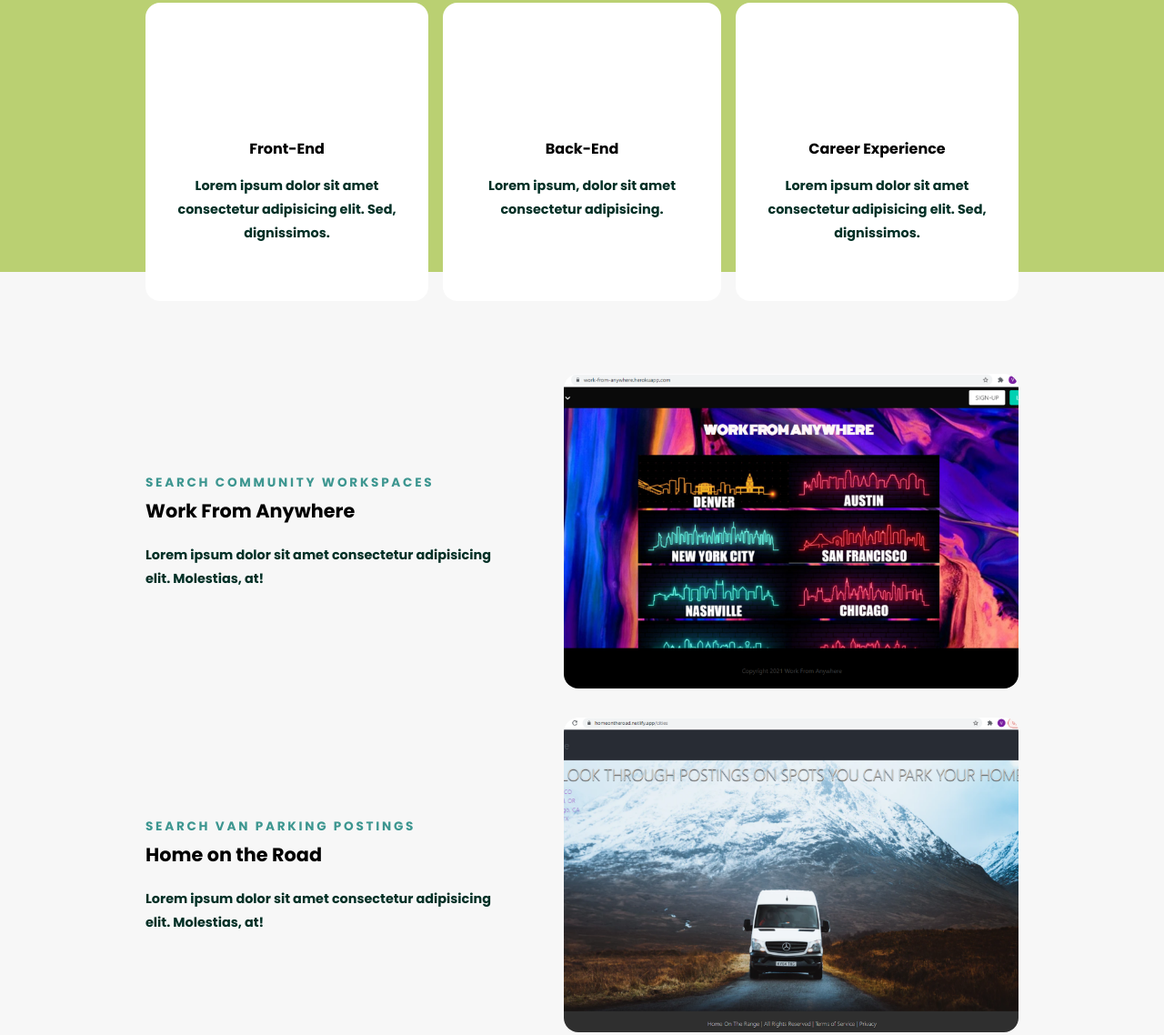
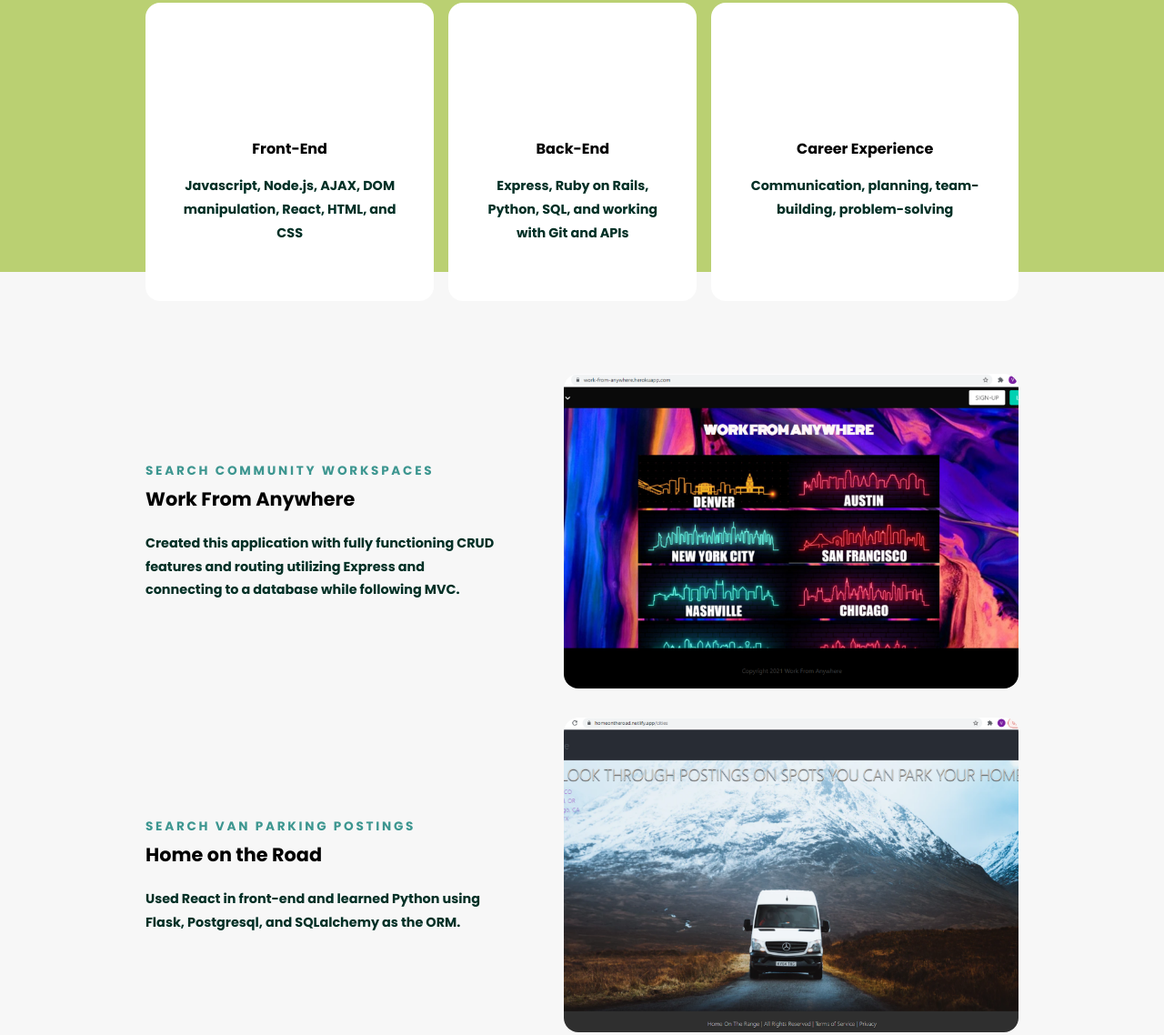
Before and after one commit to valerielarsonn/portfolio, a plain HTML site: page index.html in a window 1280 px wide. Shown: the part 1472-2610 px from the top of the page at 91% size. Drawn offline with Linux system fonts and the light colour scheme.

Commit message:
Updated descriptions

```diff
--- a/index.html
+++ b/index.html
@@ -56,7 +56,7 @@
             <div class="inner transition2">
                 <p class="subtitle">Featured Project</p>
                 <a href="https://blmaroundnationalparks.netlify.app/" class="featured-title">National Park BLM Spots</a>
-                <p class="featured-desc">Lorem ipsum dolor sit amet consectetur adipisicing elit. Inventore, delectus.</p>
+                <p class="featured-desc">Ran React on front-end and connected with a NPS API while using Ruby on Rails for back-end.</p>
             </div>
         </div>
         <img class="right transition2" src="images/portfolio1 1.png" alt="project1" class="">
@@ -69,21 +69,21 @@
                         <img src="images/Rectangle 12.svg" alt="front-end card">
                     </div>
                     <p class="skill-title">Front-End</p>
-                    <p class="featured-desc skill-desc">Lorem ipsum dolor sit amet consectetur adipisicing elit. Sed, dignissimos.</p>
+                    <p class="featured-desc skill-desc">Javascript, Node.js, AJAX, DOM manipulation, React, HTML, and CSS</p>
                 </li>
                 <li class="transition2">
                     <div class="icon-container one">
                         <img src="images/Rectangle 12.svg" alt="front-end card">
                     </div>
                     <p class="skill-title">Back-End</p>
-                    <p class="featured-desc skill-desc">Lorem ipsum, dolor sit amet consectetur adipisicing.</p>
+                    <p class="featured-desc skill-desc">Express, Ruby on Rails, Python, SQL, and working with Git and APIs</p>
                 </li>
                 <li class="transition2">
                     <div class="icon-container one">
                         <img src="images/Rectangle 12.svg" alt="front-end card">
                     </div>
                     <p class="skill-title">Career Experience</p>
-                    <p class="featured-desc skill-desc">Lorem ipsum dolor sit amet consectetur adipisicing elit. Sed, dignissimos.</p>
+                    <p class="featured-desc skill-desc">Communication, planning, team-building, problem-solving</p>
                 </li>
             </ul>
         </div>
@@ -95,7 +95,7 @@
                 <div class="inner">
                     <p class="subtitle">Search Community WorkSpaces</p>
                     <p class="featured-title">Work From Anywhere</p>
-                    <p class="featured-desc">Lorem ipsum dolor sit amet consectetur adipisicing elit. Molestias, at!</p>
+                    <p class="featured-desc">Created this application with fully functioning CRUD features and routing utilizing Express and connecting to a database while following MVC.</p>
                 </div>
             </div>
             <a href="https://work-from-anywhere.herokuapp.com/"><img src="images/portfolio2 1.png" alt="Work from Anywhere"></a>
@@ -106,7 +106,7 @@
                 <div class="inner">
                     <p class="subtitle">Search Van Parking Postings</p>
                     <p class="featured-title">Home on the Road</p>
-                    <p class="featured-desc">Lorem ipsum dolor sit amet consectetur adipisicing elit. Molestias, at!</p>
+                    <p class="featured-desc">Used React in front-end and learned Python using Flask, Postgresql, and SQLalchemy as the ORM.</p>
                 </div>
             </div>
             <a href="https://homeontheroad.netlify.app/"><img src="images/portfolio3 1.png" alt="Van Parking"></a>
@@ -117,7 +117,7 @@
                 <div class="inner">
                     <p class="subtitle">Search/Track Job Postings</p>
                     <p class="featured-title">NPM Start Career</p>
-                    <p class="featured-desc">Lorem ipsum dolor sit amet consectetur adipisicing elit. Molestias, at!</p>
+                    <p class="featured-desc">Created front-end with React and set up authorization/authentication on backend as well as connecting to an API.</p>
                 </div>
             </div>
             <a href="https://npmstartcareer.netlify.app/"><img src="images/portfolio4 1.png" alt="NPM start career"></a>
```
